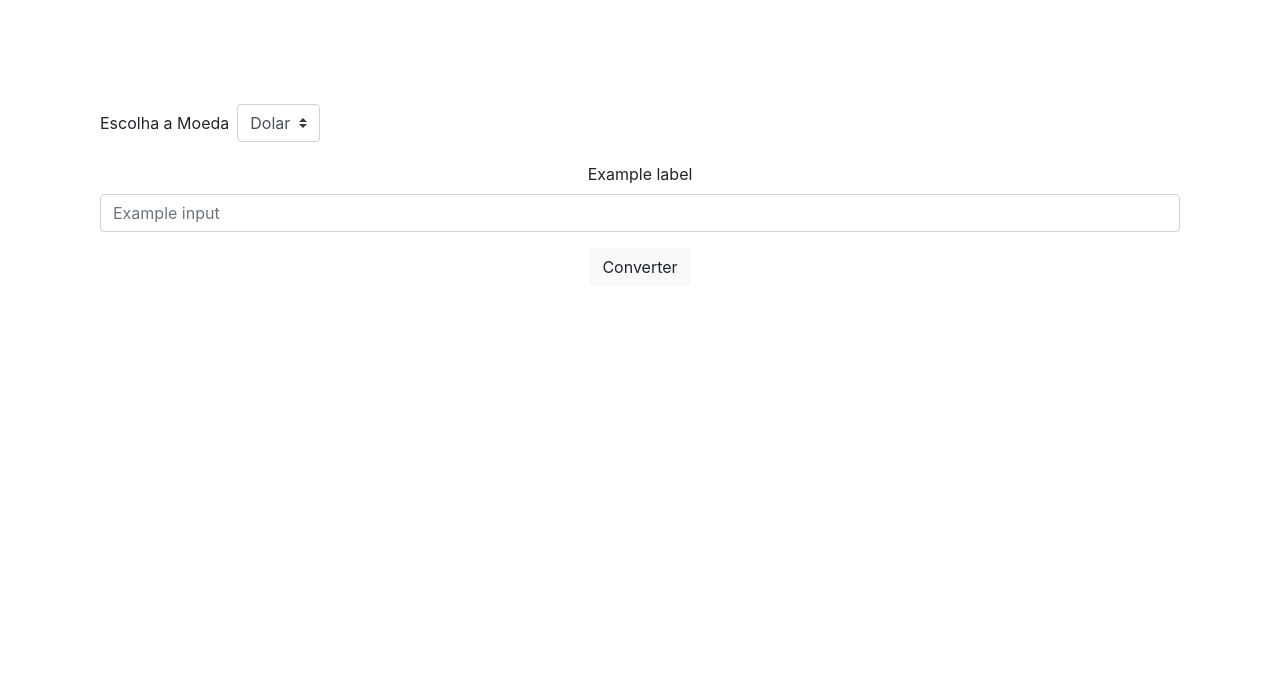
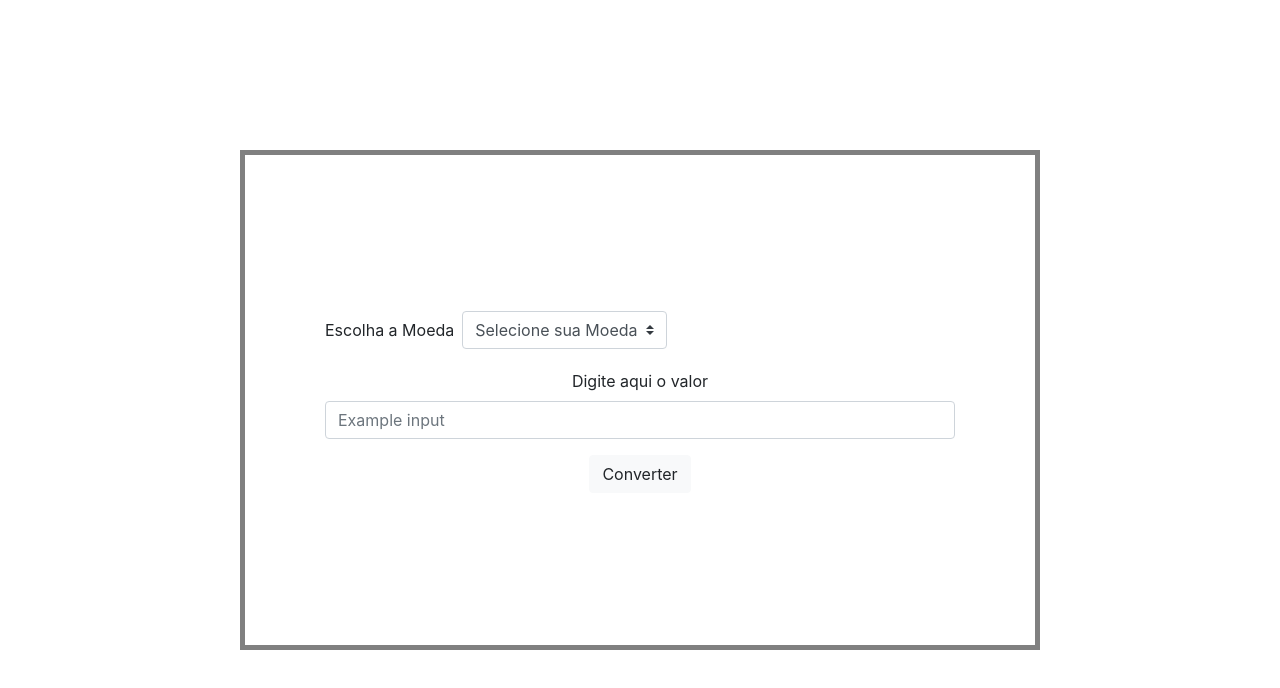
Before and after one commit to anacaldasm/conversor-de-moeda, a plain HTML site: page index.html in a window 1280 px wide. Drawn offline with nearby package versions, Linux system fonts and the light colour scheme.

Commit message:
melhorando-css

```diff
--- a/index.html
+++ b/index.html
@@ -1,15 +1,18 @@
 <html>
     <head>
+        <title> Conversor de Moeda  </title>
         <link rel="stylesheet" type="text/css" href="styles.css" media="screen" />
         <script type="text/javascript" src="index.js"></script>
         <link rel="stylesheet" href="https://stackpath.bootstrapcdn.com/bootstrap/4.5.2/css/bootstrap.min.css" integrity="sha384-JcKb8q3iqJ61gNV9KGb8thSsNjpSL0n8PARn9HuZOnIxN0hoP+VmmDGMN5t9UJ0Z" crossorigin="anonymous">
-    </head>
+    </head >
     <body>
-        <div class="conteiner">
+        <div class="pageconteiner">
+            <div class="caixinha">
                 <div >
                     <form class="form-inline">
                         <label class="my-1 mr-2" for="inlineFormCustomSelectPref">Escolha a Moeda </label>
                         <select class="custom-select my-1 mr-sm-2" id="inlineFormCustomSelectPref" onchange="onChangeSelecionarMoeda(event)">
+                            <option selected="selected"value="0">Selecione sua Moeda</option>
                             <option value="5.30">Dolar</option>
                             <option value="6.30">Euro</option>
                             <option value="3.20">Peso</option>
@@ -17,13 +20,16 @@
                     </form>
                 </div>
                 <div class="form-group">
-                    <label for="formGroupExampleInput">Example label</label>
+                    <label for="formGroupExampleInput"> Digite aqui o valor  </label>
                     <input type="text" class="form-control" id="formGroupExampleInput" placeholder="Example input" onchange="onChangeInputValue(event)" >
                 </div>
                 <button onclick="onClickConverter()" type="button" class="btn btn-light">Converter</button>
-                </div>
                 <div id="ValorConvertido"></div>
             </div>
+
+        </div>
+
+
     </body>
 
 </html>
--- a/index.js
+++ b/index.js
@@ -14,7 +14,8 @@ function onChangeInputValue(event){
 }
 
 function onClickConverter(){
-   conversao = (moeda * ValorAConverter);
+    conversao = (moeda * ValorAConverter);
+    let conversaoDisplay = conversao.toLocaleString('pt-BR', { style: 'currency', currency: 'BRL' });
     console.log(conversao);
-    document.getElementById("ValorConvertido").innerHTML = conversao;
+    document.getElementById("ValorConvertido").innerHTML = conversaoDisplay;
 }
--- a/styles.css
+++ b/styles.css
@@ -1,5 +1,26 @@
 
-.conteiner {
-    margin: 100px;
+.pageconteiner {
+    width: 100vw;
+    height: 100vh;
+    position: relative;
+
+
+}
+
+.caixinha {
+    width: 800px;
+    height: 500px;
+    border: 5px solid gray;
+    padding: 80px;
+    align-content: center;
+    margin: auto;
+    position: absolute;
+    top: 50%;
+    left: 50%;
+    transform: translate(-50%, -50%);
+    text-align:center;
+}
+
+#ValorConvertido {
     text-align: center;
 }
```
Also changed, not shown: converter.js (deleted), 1 other file. Lines whose indentation alone changed are shown as unchanged.
